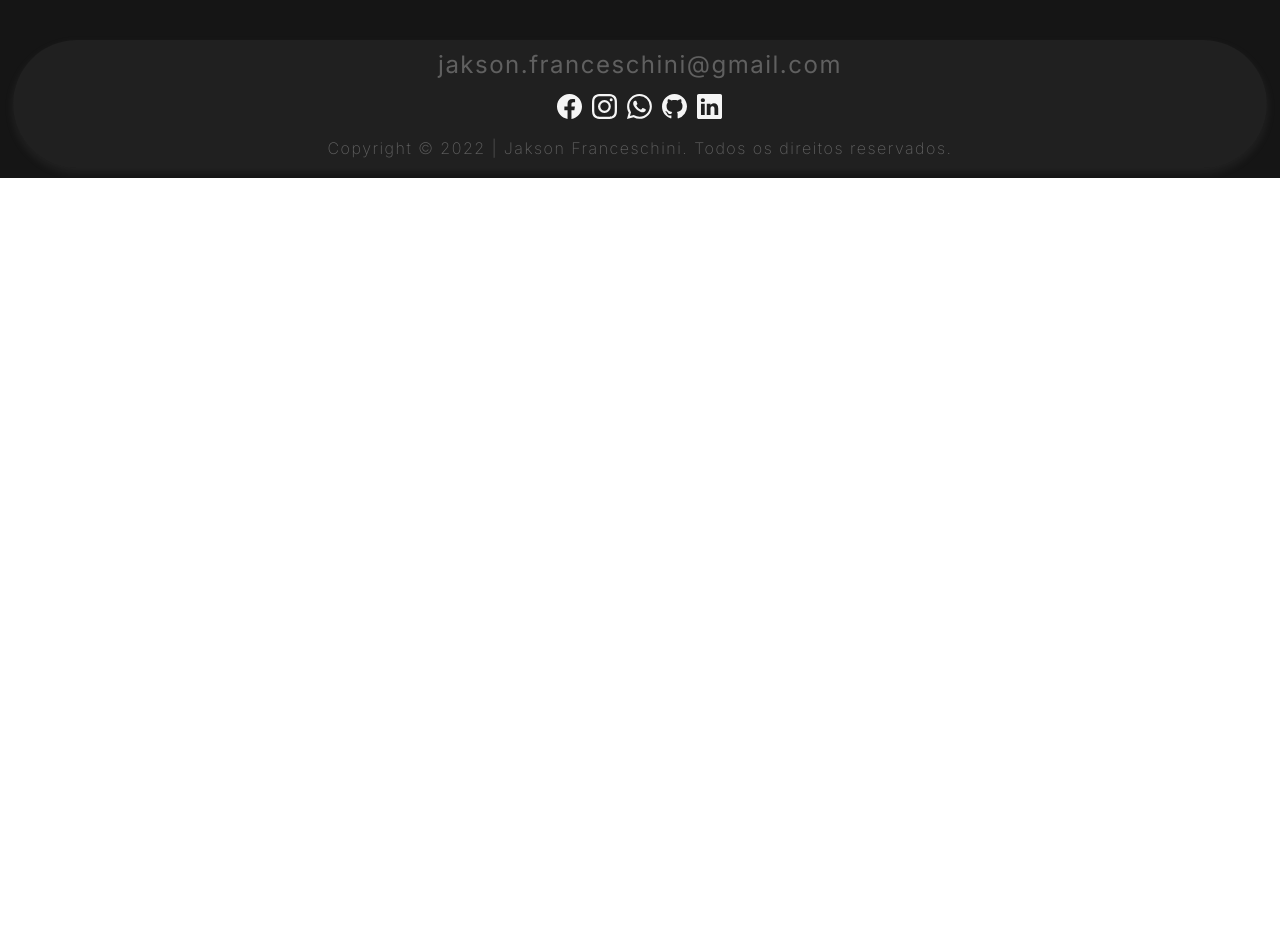
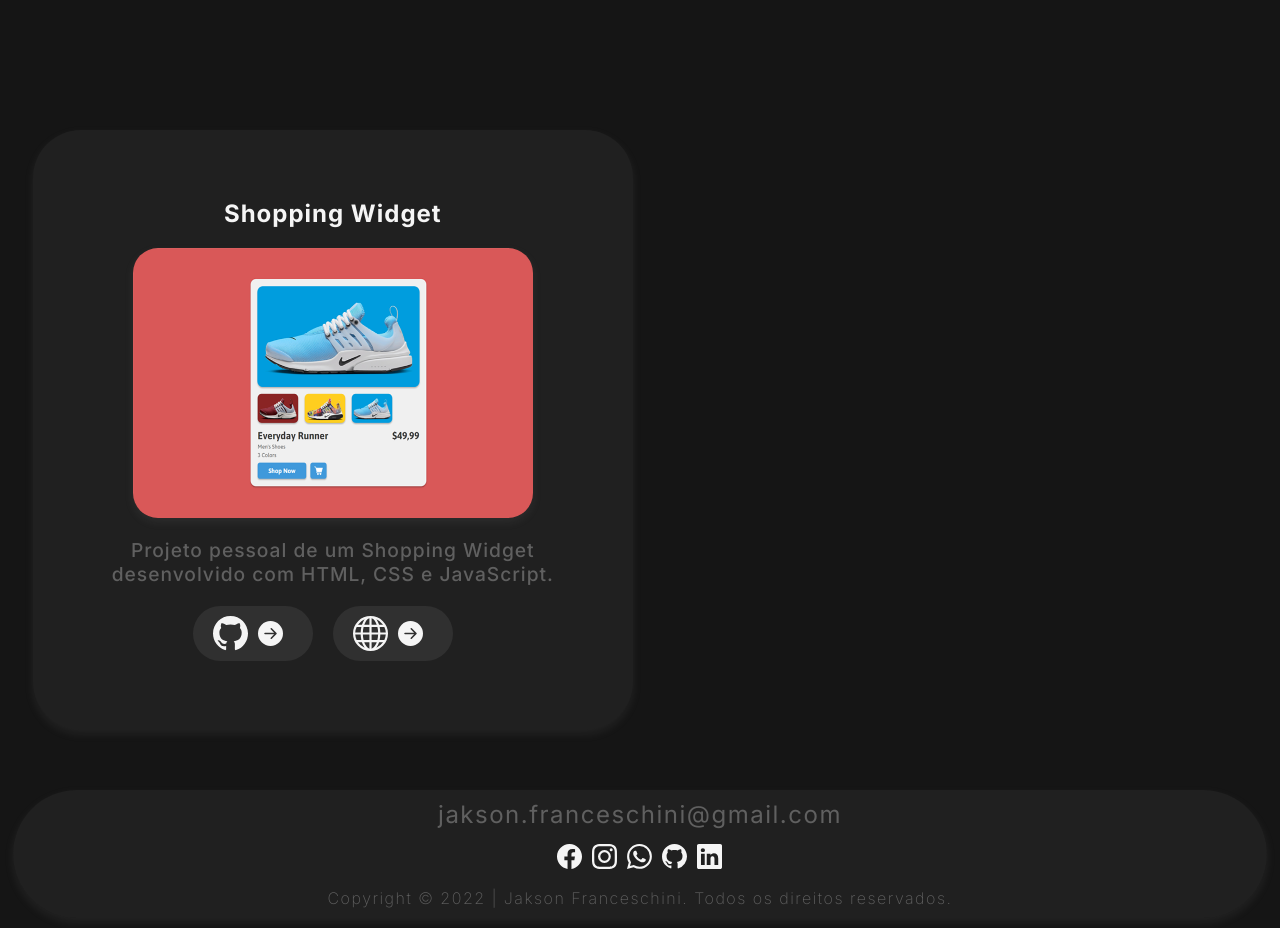
Before and after one commit to JakFranceschini/MeuPortfolio, a React (Create React App) app: page /projetos in a window 1280 px wide. Shown: the part 1520-2448 px from the top of the page. Before the commit the page ends 1698 px from the top, so only its background shows below. Built offline with nearby package versions, Linux system fonts and the light colour scheme.

Commit message:
adicionado novo projeto na pagina projetos

```diff
--- a/src/Pages/Projetos/PaginaProjetos.jsx
+++ b/src/Pages/Projetos/PaginaProjetos.jsx
@@ -5,6 +5,7 @@ import ImgProfileCard from './../../Img/imgProfileCard.png'
 import ImgToDo from './../../Img/imgToDo.png'
 import ImgFormLogin from './../../Img/imgFormLogin.png'
 import ImgNavBar from './../../Img/imgNavBar.png'
+import ImgShoppingWidget from './../../Img/imgShoppingWidget.png'
 import { BsGithub, BsGlobe, BsFillArrowRightCircleFill } from 'react-icons/bs'
 
 function PaginaProjetos() {
@@ -92,6 +93,26 @@ function PaginaProjetos() {
                         </li>
                     </ul>
                 </div>
+                <div className='cardProjeto'>
+                    <h2>Shopping Widget</h2>
+                    <img src={ImgShoppingWidget}></img>
+                    <p>
+                        Projeto pessoal de um Shopping Widget desenvolvido com HTML, CSS e JavaScript.
+                    </p>
+                    <ul>
+                        <li>
+                            <a href='https://github.com/JakFranceschini/ShoppingWidget' target='blank'>
+                                <BsGithub size={35} color="#f5f5f5"/>
+                                <BsFillArrowRightCircleFill className='seta' size={25} color="#f5f5f5"/>
+                            </a>
+                        </li>
+                        <li><a href='https://shopping-widget.vercel.app/' target='blank'>
+                                <BsGlobe size={35} color="#f5f5f5"/>
+                                <BsFillArrowRightCircleFill className='seta' size={25} color="#f5f5f5"/>
+                            </a>
+                        </li>
+                    </ul>
+                </div>
             </div>
             <Footer/>
         </div>
```
Also changed, not shown: src/Img/imgShoppingWidget.png (added).
